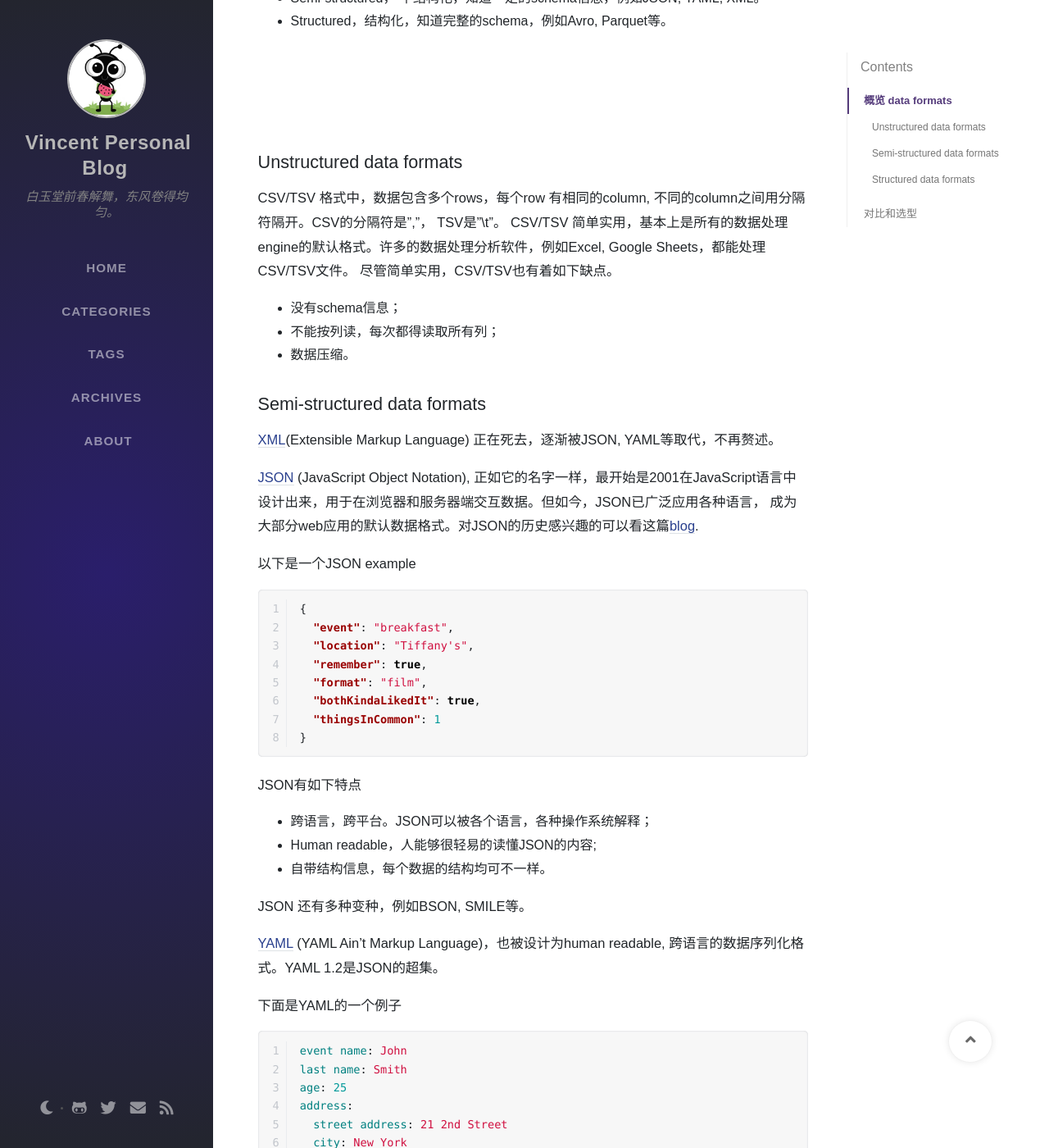
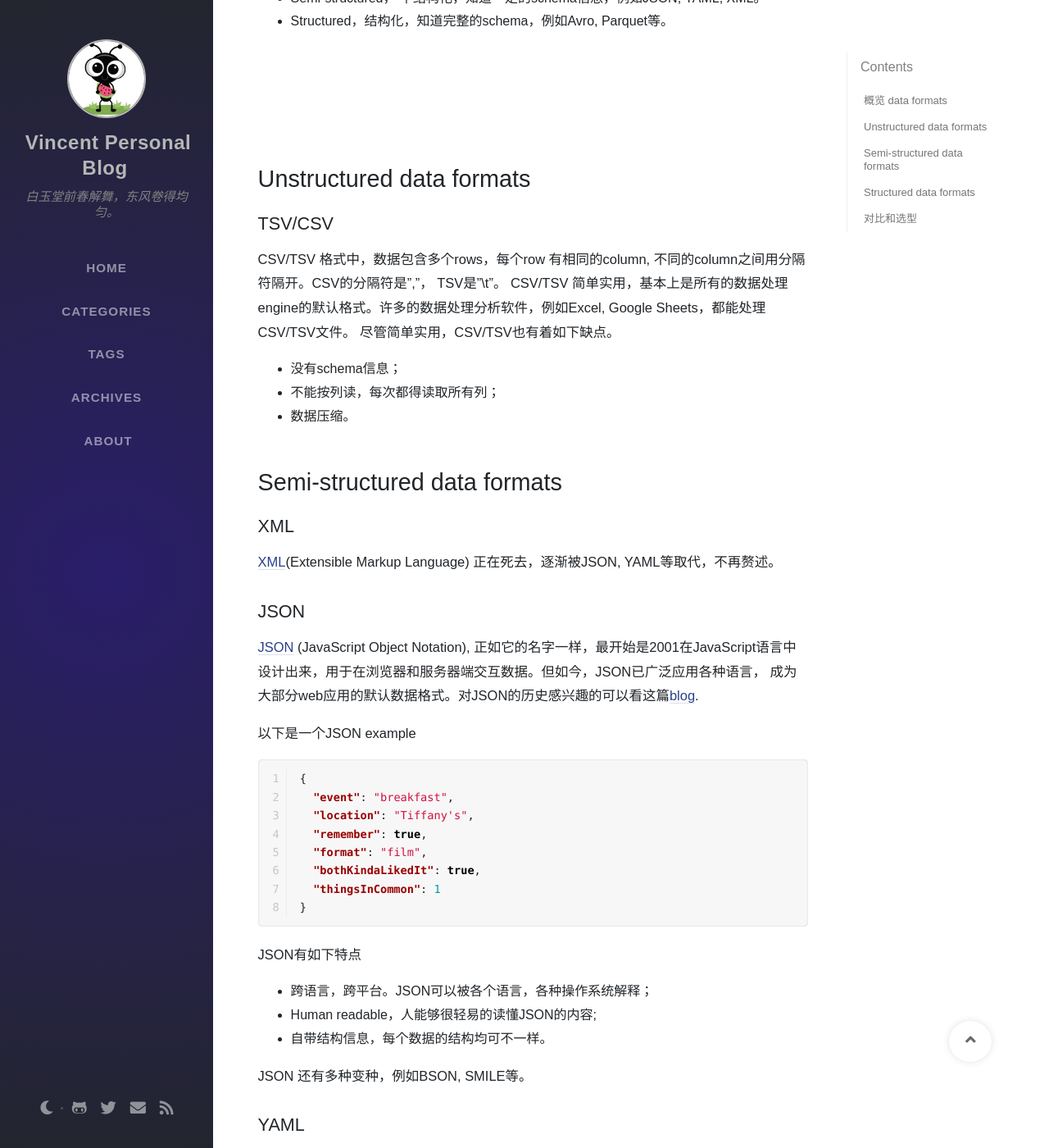
Before and after one commit to hpxstarry/hpxstarry.github.io, a Jekyll site: the page built from _posts/2020-03-04-data-formats-walk-through.md, in a window 1280 px wide and 1400 px high, scrolled down 580 px. Shown: the whole window at 82% size. Built offline with Jekyll 4.4.1, drawn with Linux system fonts in a browser that asks for light colours; nearby versions of some CDN libraries; some web fonts are replaced; comment, search, counter and statistics services are not loaded.

Commit message:
Update 2020-03-04-data-formats-walk-through.md

```diff
--- a/_posts/2020-03-04-data-formats-walk-through.md
+++ b/_posts/2020-03-04-data-formats-walk-through.md
@@ -23,8 +23,8 @@ Data fomrats 主要可以分为如下三种类型
 
 ![image](/assets/images/data_format_overview.png)
 
-## Unstructured data formats
-
+# Unstructured data formats
+## TSV/CSV
 CSV/TSV 格式中，数据包含多个rows，每个row 有相同的column, 不同的column之间用分隔符隔开。CSV的分隔符是","， TSV是"\t"。
 CSV/TSV 简单实用，基本上是所有的数据处理engine的默认格式。许多的数据处理分析软件，例如Excel, Google Sheets，都能处理CSV/TSV文件。
 尽管简单实用，CSV/TSV也有着如下缺点。
@@ -33,9 +33,11 @@ CSV/TSV 简单实用，基本上是所有的数据处理engine的默认格式。
 * 不能按列读，每次都得读取所有列；
 * 数据压缩。
 
-## Semi-structured data formats
+# Semi-structured data formats
+## XML
 [XML](https://en.wikipedia.org/wiki/XML)(Extensible Markup Language) 正在死去，逐渐被JSON, YAML等取代，不再赘述。
 
+## JSON
 [JSON](https://www.json.org/json-en.html) (JavaScript Object Notation), 正如它的名字一样，最开始是2001在JavaScript语言中设计出来，用于在浏览器和服务器端交互数据。但如今，JSON已广泛应用各种语言， 成为大部分web应用的默认数据格式。对JSON的历史感兴趣的可以看这篇[blog](https://twobithistory.org/2017/09/21/the-rise-and-rise-of-json.html).
 
 以下是一个JSON example
@@ -59,6 +61,7 @@ JSON有如下特点
 
 JSON 还有多种变种，例如BSON, SMILE等。
 
+## YAML
 [YAML](https://yaml.org/) (YAML Ain't Markup Language)，也被设计为human readable, 跨语言的数据序列化格式。YAML 1.2是JSON的超集。
 
 下面是YAML的一个例子
```
Also changed, not shown: other parts of _posts/2020-03-04-data-formats-walk-through.md (+4 -2 lines).
